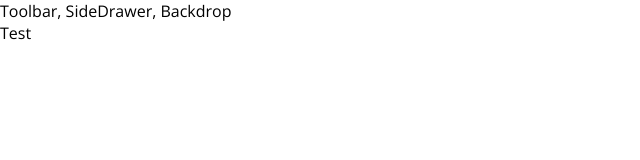
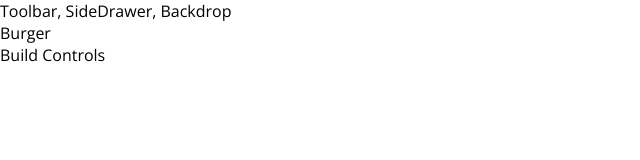
Before and after one commit to Russkazkin/react-burger-app, a React (Create React App) app: page / in a window 1280 px wide. Shown: the top 160 px of the page, without its empty margins (0-640 px from the left). Built offline with nearby package versions, Linux system fonts and the light colour scheme.

Commit message:
Add BurgerBuilder component

```diff
--- a/src/App.js
+++ b/src/App.js
@@ -1,13 +1,14 @@
 import React, {Component} from "react";
 
 import Layout from "./components/Layout/Layout";
+import BurgerBuilder from "./containers/BurgerBuilder/BurgerBuilder";
 
 
 class App extends Component {
   render() {
     return (
       <Layout>
-        <div>Test</div>
+        <BurgerBuilder />
       </Layout>
     );
   }
--- /dev/null
+++ b/src/containers/BurgerBuilder/BurgerBuilder.js
@@ -0,0 +1,14 @@
+import React, {Component} from "react";
+
+class BurgerBuilder extends Component {
+  render() {
+    return (
+      <>
+        <div>Burger</div>
+        <div>Build Controls</div>
+      </>
+    );
+  }
+}
+
+export default BurgerBuilder;
```
